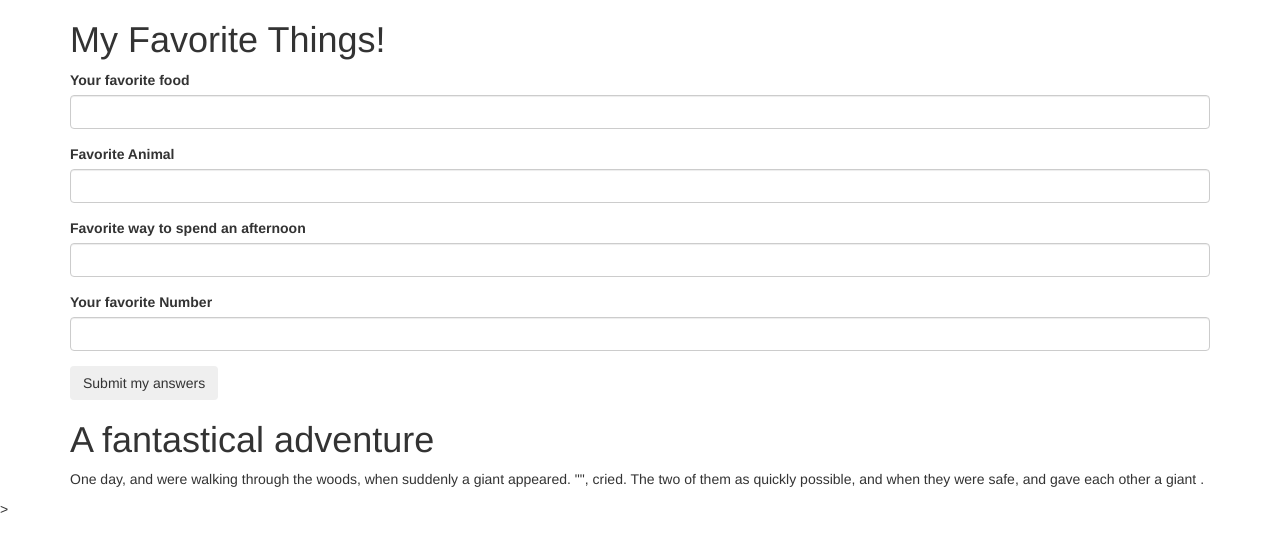
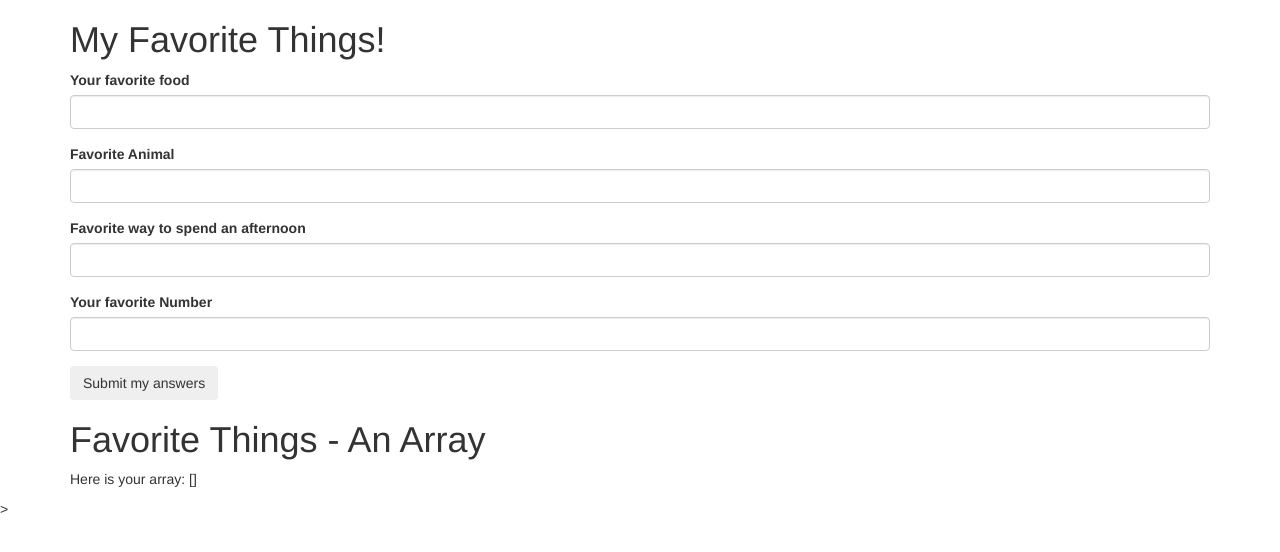
Before and after one commit to chloehellberg/favorite-things, a plain HTML site: page index.html in a window 1280 px wide. Drawn offline with Linux system fonts and the light colour scheme.

Commit message:
Correct output to id to match JS

```diff
--- a/index.html
+++ b/index.html
@@ -33,11 +33,9 @@
       </form>
     </div>
 
-    <div id="story">
-      <h1>A fantastical adventure</h1>
-      <p>
-        One day, <span class="person1"></span> and <span class="person2"></span> were walking through the woods, when suddenly a giant <span class="animal"></span> appeared. "<span class="exclamation"></span>", <span class="person1"></span> cried. The two of them <span class="verb"></span> as quickly possible, and when they were safe, <span class="person1"></span> and <span class="person2"></span> gave each other a giant <span class="noun"></span>.
-      </p>
+    <div id="answer">
+      <h1>Favorite Things - An Array</h1>
+        <p>Here is your array: [<span id="output"></span>]</p>
     </div>
   </div>
 </body>
```
